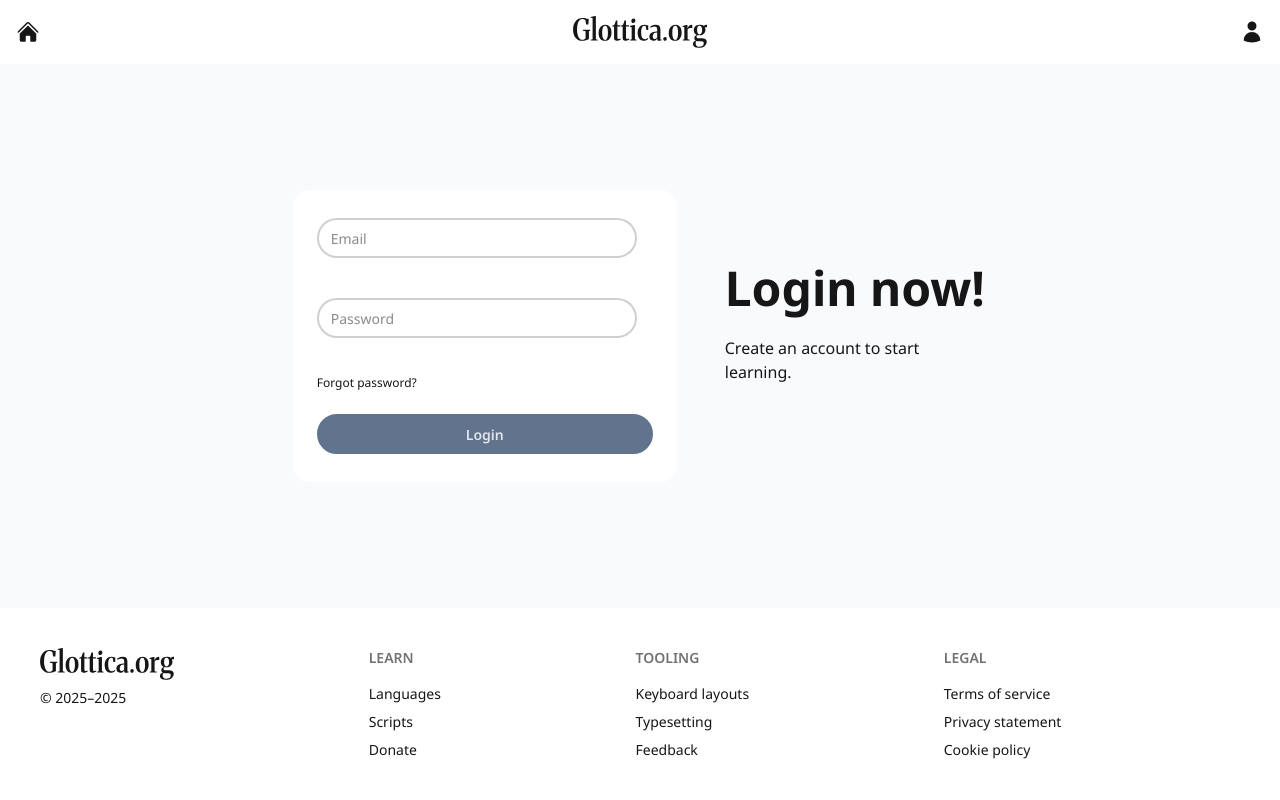
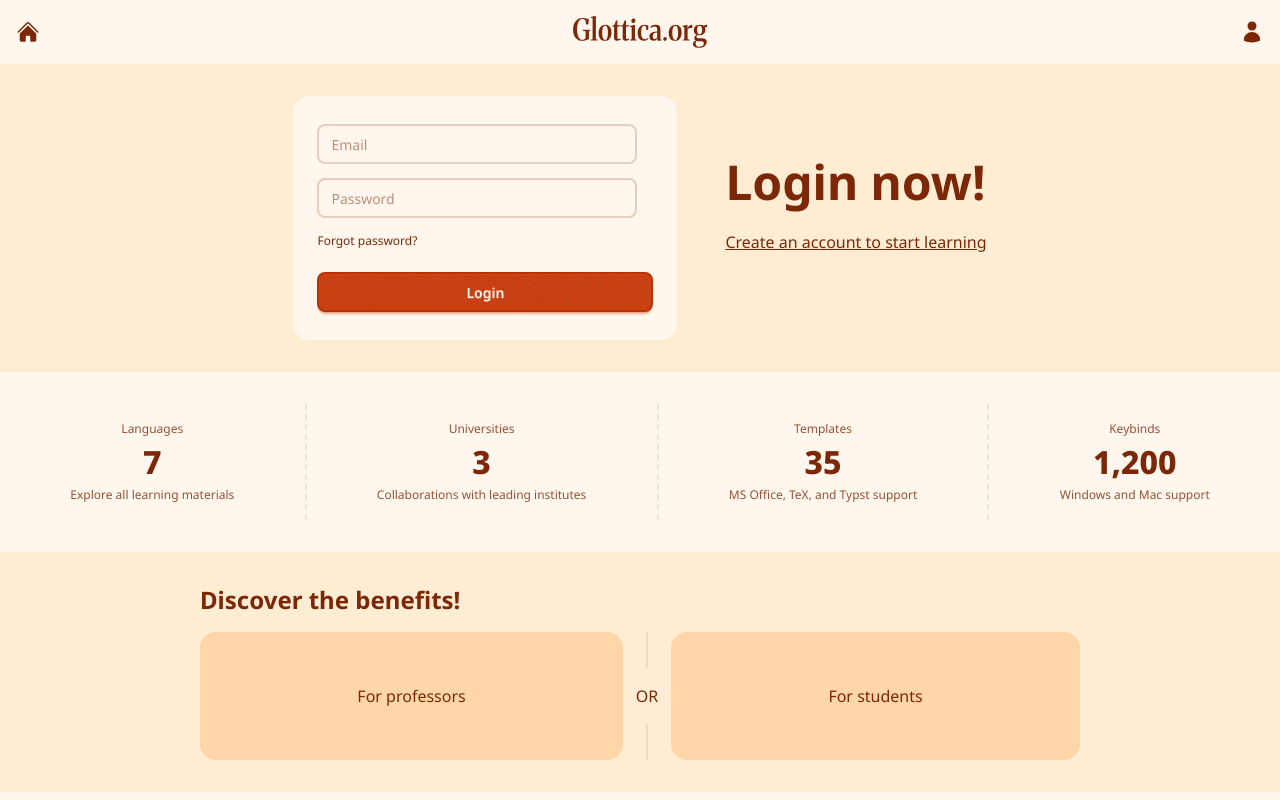
Before and after one commit to glotticaorg/glottica-frontend, a SvelteKit app: page / in a window 1280 px wide. Shown: the top 800 px of the page. Built offline with nearby package versions, Linux system fonts and the light colour scheme.

Commit message:
Change light theme
Ensure sufficient contrast for accessibility

Expand landing page and about us

```diff
--- a/src/app.css
+++ b/src/app.css
@@ -1,7 +1,7 @@
 @import 'tailwindcss';
 @plugin "daisyui" {
 	themes:
-		pastel --default,
+		caramellatte --default,
 		synthwave --prefersdark;
 }
 
--- a/src/routes/Footer.svelte
+++ b/src/routes/Footer.svelte
@@ -11,19 +11,19 @@
 		<p>&copy; 2025&ndash;{currentYear}</p>
 	</aside>
 	<nav>
-		<h2 class="footer-title">Learn</h2>
+		<h2 class="footer-title opacity-80">Learn</h2>
 		<a class="link link-hover" href="/learn/languages/">Languages</a>
 		<a class="link link-hover" href="/learn/scripts/">Scripts</a>
 		<a class="link link-hover" href="/donate/">Donate</a>
 	</nav>
 	<nav>
-		<h2 class="footer-title">Tooling</h2>
+		<h2 class="footer-title opacity-80">Tooling</h2>
 		<a class="link link-hover" href="/tools/hotkeys/">Keyboard layouts</a>
 		<a class="link link-hover" href="/tools/typesetting/">Typesetting</a>
 		<a class="link link-hover" href="/feedback/">Feedback</a>
 	</nav>
 	<nav>
-		<h2 class="footer-title">Legal</h2>
+		<h2 class="footer-title opacity-80">Legal</h2>
 		<a class="link link-hover" href="/legal/tos/">Terms of service</a>
 		<a class="link link-hover" href="/legal/privacy/">Privacy statement</a>
 		<a class="link link-hover" href="/legal/cookies/">Cookie policy</a>
--- a/src/routes/HeroLander.svelte
+++ b/src/routes/HeroLander.svelte
@@ -1,18 +1,21 @@
+<div class="flex-1 flex flex-col">
 	<div class="hero flex-1">
-	<div class="hero-content flex-col lg:flex-row-reverse">
-		<div class="text-center lg:text-left lg:ml-8">
+		<div class="hero-content flex-col lg:flex-row-reverse my-4">
+			<div class="text-center lg:text-left lg:ml-8 shrink-0">
 				<h1 class="text-5xl font-bold">Login now!</h1>
-			<p class="py-6">Create an account to start learning.</p>
+				<p class="my-6">
+					<a href="/profile/register" class="link">Create an account to start learning</a>
+				</p>
 			</div>
 			<div class="card bg-base-100 w-full max-w-sm shrink-0">
 				<div class="card-body">
 					<fieldset class="fieldset">
-					<label class="floating-label mb-1">
+						<label class="floating-label">
 							<input type="email" placeholder="Email" class="input validator" name="email" required />
 							<span>Email</span>
-						<div class="validator-hint">Enter valid email address</div>
+							<div class="validator-hint hidden">Enter valid email address</div>
 						</label>
-					<label class="floating-label my-1">
+						<label class="floating-label my-2">
 							<input
 								type="password"
 								placeholder="Password"
@@ -23,8 +26,8 @@
 								required
 							/>
 							<span>Password</span>
-						<div class="validator-hint">
-							Valid passwords must contain between 8 and 64 characters
+							<div class="validator-hint hidden">
+								Passwords must contain 8 to 64 characters
 							</div>
 						</label>
 						<div>
@@ -36,3 +39,42 @@
 			</div>
 		</div>
 	</div>
+	<div class="bg-base-100 py-4 lg:py-8 stats stats-vertical lg:stats-horizontal rounded-none">
+		<div class="stat place-items-center">
+			<div class="stat-title">Languages</div>
+			<div class="stat-value">7</div>
+			<div class="stat-desc">Explore all learning materials</div>
+		</div>
+		<div class="stat place-items-center">
+			<div class="stat-title">Universities</div>
+			<div class="stat-value">3</div>
+			<div class="stat-desc">Collaborations with leading institutes</div>
+		</div>
+		<div class="stat place-items-center">
+			<div class="stat-title">Templates</div>
+			<div class="stat-value">35</div>
+			<div class="stat-desc">MS Office, TeX, and Typst support</div>
+		</div>
+		<div class="stat place-items-center">
+			<div class="stat-title">Keybinds</div>
+			<div class="stat-value">1,200</div>
+			<div class="stat-desc">Windows and Mac support</div>
+		</div>
+	</div>
+	<div class="bg-base-200 py-8 px-10 lg:px-50">
+		<h2 class="text-2xl font-bold mb-4">Discover the benefits!</h2>
+		<div class="flex w-full flex-col lg:flex-row">
+			<div class="card bg-base-300 rounded-box grid h-32 grow place-items-center">For professors</div>
+			<div class="divider lg:divider-horizontal">OR</div>
+			<div class="card bg-base-300 rounded-box grid h-32 grow place-items-center">For students</div>
+		</div>
+	</div>
+</div>
+
+<style>
+.stat-desc, .stat-title {
+  @supports (color: color-mix(in lab, red, red)) {
+    color: color-mix(in oklab, var(--color-base-content) 80%, transparent);
+  }
+}
+</style>
--- a/src/routes/about/+page.svelte
+++ b/src/routes/about/+page.svelte
@@ -1 +1,11 @@
 <h1>About us</h1>
+
+<p>
+This website is powered by the DaisyUI and Svelte frameworks,
+and uses the Google Noto font for maximal glyph coverage.
+</p>
+
+<p>
+For our templates we rely on open-source implementation of the
+Unified stylesheet for linguistics and contributions from publishers.
+</p>
```
Also changed, not shown: src/routes/Logo.svelte (+7 -5 lines). Lines whose indentation alone changed are shown as unchanged.
